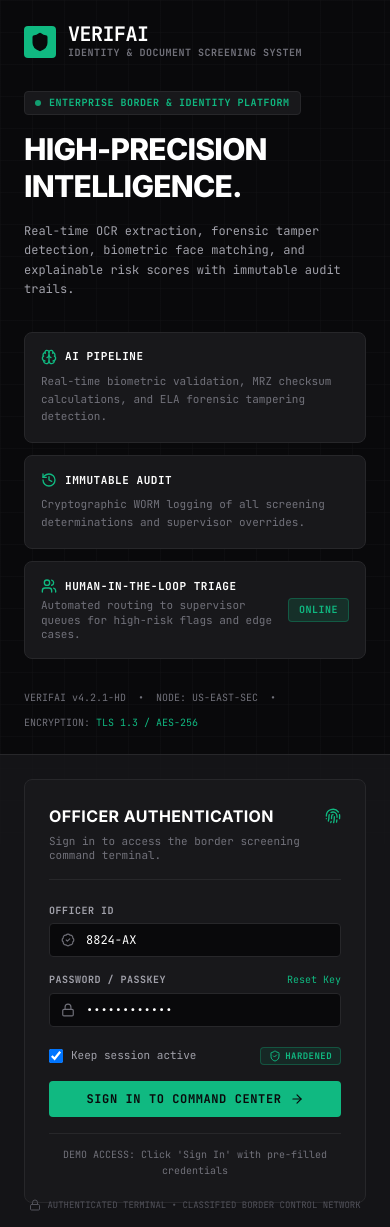
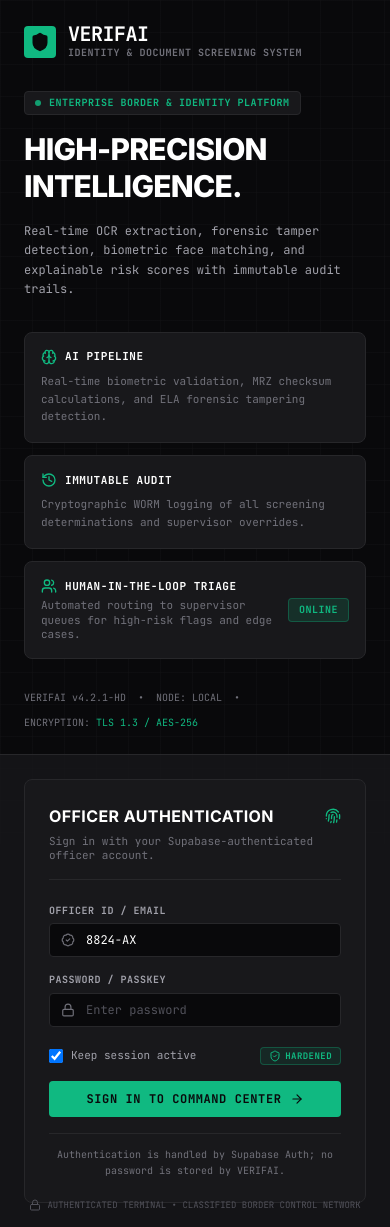
Before and after one commit to singhyuvrajrana2008-lang/ai-document-screening-system, a React (Vite) app in the folder frontend/: page / in a window 390 px wide. Built offline with nearby package versions, Linux system fonts and the light colour scheme; no server answers.

Commit message:
fix: replace simulated login with real Supabase authentication UI

```diff
--- a/frontend/src/components/Screens/AuthScreen.tsx
+++ b/frontend/src/components/Screens/AuthScreen.tsx
@@ -1,261 +1,74 @@
 import React, { useState } from 'react';
-import {
-  Shield,
-  ShieldCheck,
-  Brain,
-  History,
-  Users,
-  BadgeCheck,
-  Lock,
-  ArrowRight,
-  Check,
-  KeyRound,
-  Fingerprint
-} from 'lucide-react';
+import { Shield, ShieldCheck, Brain, History, Users, BadgeCheck, Lock, ArrowRight, Fingerprint } from 'lucide-react';
+import { signInOfficer } from '../../services/api';
 
-interface AuthScreenProps {
-  onLoginSuccess: () => void;
-}
+interface AuthScreenProps { onLoginSuccess: () => void; }
 
 export const AuthScreen: React.FC<AuthScreenProps> = ({ onLoginSuccess }) => {
   const [officerId, setOfficerId] = useState('8824-AX');
-  const [password, setPassword] = useState('••••••••••••');
+  const [password, setPassword] = useState('');
   const [rememberSession, setRememberSession] = useState(true);
   const [isLoading, setIsLoading] = useState(false);
   const [authStage, setAuthStage] = useState('');
+  const [error, setError] = useState('');
 
-  const handleSubmit = (e: React.FormEvent) => {
+  const handleSubmit = async (e: React.FormEvent) => {
     e.preventDefault();
     setIsLoading(true);
+    setError('');
     setAuthStage('VERIFYING CREDENTIALS...');
-
-    setTimeout(() => {
-      setAuthStage('ESTABLISHING ENCRYPTED TLS 1.3 SESSION...');
-    }, 350);
-
-    setTimeout(() => {
+    try {
+      await signInOfficer(officerId, password, rememberSession);
       setAuthStage('AUTHORIZED. ACCESS GRANTED.');
-    }, 750);
-
-    setTimeout(() => {
+      setTimeout(onLoginSuccess, 250);
+    } catch (err) {
+      setError(err instanceof Error ? err.message : 'Authentication failed.');
       setIsLoading(false);
-      onLoginSuccess();
-    }, 1000);
+      setAuthStage('');
+    }
   };
 
   return (
     <div className="relative min-h-screen bg-[#09090B] text-[#A1A1AA] antialiased overflow-x-hidden flex flex-col md:flex-row w-full font-mono text-xs selection:bg-[#10B981] selection:text-[#09090B]">
-      {/* Background Grid */}
-      <div className="fixed inset-0 grid-bg opacity-40 pointer-events-none z-0"></div>
-
-      {/* Main Content Container */}
+      <div className="fixed inset-0 grid-bg opacity-40 pointer-events-none z-0" />
       <div className="relative z-10 min-h-screen flex flex-col md:flex-row w-full">
-        {/* Left Column: Brand & Capabilities */}
         <div className="w-full md:w-7/12 lg:w-3/5 p-6 md:p-12 lg:p-16 flex flex-col justify-between">
-          {/* Brand Header */}
           <div className="flex items-center gap-3">
-            <div className="w-8 h-8 rounded bg-[#10B981] flex items-center justify-center">
-              <Shield className="w-5 h-5 text-[#09090B] fill-current" />
-            </div>
-            <div>
-              <h1 className="text-xl font-bold tracking-tight text-white font-mono leading-none">
-                VERIFAI
-              </h1>
-              <p className="text-[10px] font-bold tracking-wider text-[#71717A] uppercase mt-0.5">
-                IDENTITY &amp; DOCUMENT SCREENING SYSTEM
-              </p>
+            <div className="w-8 h-8 rounded bg-[#10B981] flex items-center justify-center"><Shield className="w-5 h-5 text-[#09090B] fill-current" /></div>
+            <div><h1 className="text-xl font-bold tracking-tight text-white leading-none">VERIFAI</h1><p className="text-[10px] font-bold tracking-wider text-[#71717A] uppercase mt-0.5">IDENTITY &amp; DOCUMENT SCREENING SYSTEM</p></div>
+          </div>
+          <div className="my-8 md:my-12 max-w-xl">
+            <div className="inline-flex items-center gap-2 px-2.5 py-1 mb-4 rounded bg-[#18181B] border border-[#27272A] text-[#10B981] text-[10px] font-bold tracking-wider"><span className="w-1.5 h-1.5 rounded-full bg-[#10B981] animate-pulse" />ENTERPRISE BORDER &amp; IDENTITY PLATFORM</div>
+            <h2 className="text-3xl md:text-4xl font-extrabold text-white tracking-tight mb-4 leading-tight font-sans">HIGH-PRECISION INTELLIGENCE.</h2>
+            <p className="text-xs md:text-sm text-[#A1A1AA] leading-relaxed mb-8">Real-time OCR extraction, forensic tamper detection, biometric face matching, and explainable risk scores with immutable audit trails.</p>
+            <div className="grid grid-cols-1 md:grid-cols-2 gap-3">
+              <Capability icon={<Brain className="w-4 h-4 text-[#10B981]" />} title="AI PIPELINE" text="Real-time biometric validation, MRZ checksum calculations, and ELA forensic tampering detection." />
+              <Capability icon={<History className="w-4 h-4 text-[#10B981]" />} title="IMMUTABLE AUDIT" text="Cryptographic WORM logging of all screening determinations and supervisor overrides." />
+              <div className="bg-[#18181B] border border-[#27272A] p-4 rounded-lg md:col-span-2 flex items-center justify-between"><div><div className="flex items-center gap-2 mb-1"><Users className="w-4 h-4 text-[#10B981]" /><span className="text-[11px] font-bold tracking-wider text-white uppercase">HUMAN-IN-THE-LOOP TRIAGE</span></div><p className="text-[11px] text-[#71717A]">Automated routing to supervisor queues for high-risk flags and edge cases.</p></div><div className="flex items-center gap-1.5 bg-[#10B981]/15 border border-[#10B981]/30 px-2.5 py-1 rounded text-[#10B981]"><span className="text-[10px] font-bold tracking-wider">ONLINE</span></div></div>
             </div>
           </div>
-
-          {/* Value Proposition */}
-          <div className="my-8 md:my-12 max-w-xl">
-            <div className="inline-flex items-center gap-2 px-2.5 py-1 mb-4 rounded bg-[#18181B] border border-[#27272A] text-[#10B981] text-[10px] font-bold tracking-wider">
-              <span className="w-1.5 h-1.5 rounded-full bg-[#10B981] animate-pulse"></span>
-              ENTERPRISE BORDER &amp; IDENTITY PLATFORM
-            </div>
-            <h2 className="text-3xl md:text-4xl font-extrabold text-white tracking-tight mb-4 leading-tight font-sans">
-              HIGH-PRECISION INTELLIGENCE.
-            </h2>
-            <p className="text-xs md:text-sm text-[#A1A1AA] leading-relaxed mb-8">
-              Real-time OCR extraction, forensic tamper detection, biometric face matching, and explainable risk scores with immutable audit trails.
-            </p>
-
-            {/* Capability Cards (Bento layout) */}
-            <div className="grid grid-cols-1 md:grid-cols-2 gap-3">
-              <div className="bg-[#18181B] border border-[#27272A] p-4 rounded-lg">
-                <div className="flex items-center gap-2 mb-2">
-                  <Brain className="w-4 h-4 text-[#10B981]" />
-                  <span className="text-[11px] font-bold tracking-wider text-white uppercase">
-                    AI PIPELINE
-                  </span>
-                </div>
-                <p className="text-[11px] text-[#71717A] leading-relaxed">
-                  Real-time biometric validation, MRZ checksum calculations, and ELA forensic tampering detection.
-                </p>
-              </div>
-
-              <div className="bg-[#18181B] border border-[#27272A] p-4 rounded-lg">
-                <div className="flex items-center gap-2 mb-2">
-                  <History className="w-4 h-4 text-[#10B981]" />
-                  <span className="text-[11px] font-bold tracking-wider text-white uppercase">
-                    IMMUTABLE AUDIT
-                  </span>
-                </div>
-                <p className="text-[11px] text-[#71717A] leading-relaxed">
-                  Cryptographic WORM logging of all screening determinations and supervisor overrides.
-                </p>
-              </div>
-
-              <div className="bg-[#18181B] border border-[#27272A] p-4 rounded-lg md:col-span-2 flex items-center justify-between">
-                <div>
-                  <div className="flex items-center gap-2 mb-1">
-                    <Users className="w-4 h-4 text-[#10B981]" />
-                    <span className="text-[11px] font-bold tracking-wider text-white uppercase">
-                      HUMAN-IN-THE-LOOP TRIAGE
-                    </span>
-                  </div>
-                  <p className="text-[11px] text-[#71717A]">
-                    Automated routing to supervisor queues for high-risk flags and edge cases.
-                  </p>
-                </div>
-
-                <div className="flex items-center gap-1.5 bg-[#10B981]/15 border border-[#10B981]/30 px-2.5 py-1 rounded text-[#10B981]">
-                  <span className="text-[10px] font-bold tracking-wider">ONLINE</span>
-                </div>
-              </div>
-            </div>
-          </div>
-
-          {/* Footer Info */}
-          <div className="text-[10px] text-[#71717A] flex flex-wrap gap-3 items-center">
-            <span>VERIFAI v4.2.1-HD</span>
-            <span>•</span>
-            <span>NODE: US-EAST-SEC</span>
-            <span>•</span>
-            <span>ENCRYPTION: <span className="text-[#10B981]">TLS 1.3 / AES-256</span></span>
-          </div>
+          <div className="text-[10px] text-[#71717A] flex flex-wrap gap-3 items-center"><span>VERIFAI v4.2.1-HD</span><span>•</span><span>NODE: LOCAL</span><span>•</span><span>ENCRYPTION: <span className="text-[#10B981]">TLS 1.3 / AES-256</span></span></div>
         </div>
 
-        {/* Right Column: Login Card */}
         <div className="w-full md:w-5/12 lg:w-2/5 bg-[#18181B]/80 border-t md:border-t-0 md:border-l border-[#27272A] flex items-center justify-center p-6 md:p-8 relative">
           <div className="w-full max-w-md bg-[#18181B] border border-[#27272A] rounded-lg p-6 md:p-8 relative">
-            {/* Header */}
-            <div className="mb-6 border-b border-[#27272A] pb-4">
-              <div className="flex items-center justify-between mb-1.5">
-                <h3 className="text-base font-bold text-white font-sans tracking-wide">
-                  OFFICER AUTHENTICATION
-                </h3>
-                <Fingerprint className="w-4 h-4 text-[#10B981]" />
-              </div>
-              <p className="text-[11px] text-[#71717A]">
-                Sign in to access the border screening command terminal.
-              </p>
-            </div>
-
-            {/* Form */}
+            <div className="mb-6 border-b border-[#27272A] pb-4"><div className="flex items-center justify-between mb-1.5"><h3 className="text-base font-bold text-white font-sans tracking-wide">OFFICER AUTHENTICATION</h3><Fingerprint className="w-4 h-4 text-[#10B981]" /></div><p className="text-[11px] text-[#71717A]">Sign in with your Supabase-authenticated officer account.</p></div>
             <form onSubmit={handleSubmit} className="space-y-4">
-              {/* Officer ID */}
-              <div>
-                <label className="block text-[10px] font-bold tracking-wider text-[#A1A1AA] uppercase mb-1.5" htmlFor="officer-id">
-                  Officer ID
-                </label>
-                <div className="relative">
-                  <BadgeCheck className="w-3.5 h-3.5 absolute left-3 top-1/2 -translate-y-1/2 text-[#71717A]" />
-                  <input
-                    id="officer-id"
-                    type="text"
-                    required
-                    value={officerId}
-                    onChange={(e) => setOfficerId(e.target.value)}
-                    placeholder="e.g. 8824-AX"
-                    className="w-full bg-[#09090B] border border-[#27272A] rounded pl-9 pr-3 py-2 text-xs text-white placeholder:text-[#52525B] focus:border-[#3F3F46] focus:outline-none transition-colors"
-                  />
-                </div>
-              </div>
-
-              {/* Password */}
-              <div>
-                <div className="flex justify-between items-center mb-1.5">
-                  <label className="block text-[10px] font-bold tracking-wider text-[#A1A1AA] uppercase" htmlFor="password">
-                    Password / Passkey
-                  </label>
-                  <button
-                    type="button"
-                    onClick={() => alert('Password reset token dispatched to officer hardware key.')}
-                    className="text-[10px] text-[#10B981] hover:underline cursor-pointer"
-                  >
-                    Reset Key
-                  </button>
-                </div>
-                <div className="relative">
-                  <Lock className="w-3.5 h-3.5 absolute left-3 top-1/2 -translate-y-1/2 text-[#71717A]" />
-                  <input
-                    id="password"
-                    type="password"
-                    required
-                    value={password}
-                    onChange={(e) => setPassword(e.target.value)}
-                    placeholder="••••••••"
-                    className="w-full bg-[#09090B] border border-[#27272A] rounded pl-9 pr-3 py-2 text-xs text-white placeholder:text-[#52525B] focus:border-[#3F3F46] focus:outline-none transition-colors"
-                  />
-                </div>
-              </div>
-
-              {/* Options Row */}
-              <div className="flex items-center justify-between pt-1">
-                <label className="flex items-center gap-2 cursor-pointer select-none">
-                  <input
-                    type="checkbox"
-                    checked={rememberSession}
-                    onChange={(e) => setRememberSession(e.target.checked)}
-                    className="rounded border-[#27272A] bg-[#09090B] text-[#10B981] focus:ring-0 w-3.5 h-3.5"
-                  />
-                  <span className="text-[11px] text-[#A1A1AA]">Keep session active</span>
-                </label>
-
-                <div className="flex items-center gap-1 px-2 py-0.5 rounded bg-[#10B981]/10 border border-[#10B981]/30 text-[#10B981]">
-                  <ShieldCheck className="w-3 h-3" />
-                  <span className="text-[9px] font-bold tracking-wider">HARDENED</span>
-                </div>
-              </div>
-
-              {/* Submit Button */}
-              <button
-                type="submit"
-                disabled={isLoading}
-                className="w-full bg-[#10B981] hover:bg-[#34D399] text-[#09090B] font-bold text-xs tracking-wider uppercase py-2.5 rounded transition-colors active:scale-[0.99] flex items-center justify-center gap-2 disabled:opacity-70 cursor-pointer mt-2"
-              >
-                {isLoading ? (
-                  <div className="flex items-center gap-2">
-                    <div className="w-3.5 h-3.5 border-2 border-[#09090B] border-t-transparent rounded-full animate-spin"></div>
-                    <span>{authStage || 'AUTHENTICATING...'}</span>
-                  </div>
-                ) : (
-                  <>
-                    <span>SIGN IN TO COMMAND CENTER</span>
-                    <ArrowRight className="w-3.5 h-3.5" />
-                  </>
-                )}
-              </button>
+              <div><label className="block text-[10px] font-bold tracking-wider text-[#A1A1AA] uppercase mb-1.5" htmlFor="officer-id">Officer ID / Email</label><div className="relative"><BadgeCheck className="w-3.5 h-3.5 absolute left-3 top-1/2 -translate-y-1/2 text-[#71717A]" /><input id="officer-id" type="text" required value={officerId} onChange={(e) => setOfficerId(e.target.value)} placeholder="8824-AX or officer@example.com" className="w-full bg-[#09090B] border border-[#27272A] rounded pl-9 pr-3 py-2 text-xs text-white placeholder:text-[#52525B] focus:border-[#3F3F46] focus:outline-none transition-colors" /></div></div>
+              <div><label className="block text-[10px] font-bold tracking-wider text-[#A1A1AA] uppercase mb-1.5" htmlFor="password">Password / Passkey</label><div className="relative"><Lock className="w-3.5 h-3.5 absolute left-3 top-1/2 -translate-y-1/2 text-[#71717A]" /><input id="password" type="password" required value={password} onChange={(e) => setPassword(e.target.value)} placeholder="Enter password" className="w-full bg-[#09090B] border border-[#27272A] rounded pl-9 pr-3 py-2 text-xs text-white placeholder:text-[#52525B] focus:border-[#3F3F46] focus:outline-none transition-colors" /></div></div>
+              <div className="flex items-center justify-between pt-1"><label className="flex items-center gap-2 cursor-pointer select-none"><input type="checkbox" checked={rememberSession} onChange={(e) => setRememberSession(e.target.checked)} className="rounded border-[#27272A] bg-[#09090B] text-[#10B981] focus:ring-0 w-3.5 h-3.5" /><span className="text-[11px] text-[#A1A1AA]">Keep session active</span></label><div className="flex items-center gap-1 px-2 py-0.5 rounded bg-[#10B981]/10 border border-[#10B981]/30 text-[#10B981]"><ShieldCheck className="w-3 h-3" /><span className="text-[9px] font-bold tracking-wider">HARDENED</span></div></div>
+              {error && <div role="alert" className="rounded border border-red-500/30 bg-red-500/10 px-3 py-2 text-[11px] leading-relaxed text-red-300">{error}</div>}
+              <button type="submit" disabled={isLoading} className="w-full bg-[#10B981] hover:bg-[#34D399] text-[#09090B] font-bold text-xs tracking-wider uppercase py-2.5 rounded transition-colors active:scale-[0.99] flex items-center justify-center gap-2 disabled:opacity-70 cursor-pointer mt-2">{isLoading ? <><div className="w-3.5 h-3.5 border-2 border-[#09090B] border-t-transparent rounded-full animate-spin" /><span>{authStage || 'AUTHENTICATING...'}</span></> : <><span>SIGN IN TO COMMAND CENTER</span><ArrowRight className="w-3.5 h-3.5" /></>}</button>
             </form>
-
-            {/* Quick Demo Credentials Hint */}
-            <div className="mt-4 pt-3 border-t border-[#27272A] text-center">
-              <span className="text-[10px] text-[#71717A]">
-                DEMO ACCESS: Click &apos;Sign In&apos; with pre-filled credentials
-              </span>
-            </div>
+            <div className="mt-4 pt-3 border-t border-[#27272A] text-center"><span className="text-[10px] text-[#71717A]">Authentication is handled by Supabase Auth; no password is stored by VERIFAI.</span></div>
           </div>
-
-          {/* Bottom Security Label */}
-          <div className="absolute bottom-4 w-full text-center px-6">
-            <p className="text-[9px] text-[#52525B] flex items-center justify-center gap-1.5">
-              <Lock className="w-3 h-3" />
-              AUTHENTICATED TERMINAL • CLASSIFIED BORDER CONTROL NETWORK
-            </p>
-          </div>
+          <div className="absolute bottom-4 w-full text-center px-6"><p className="text-[9px] text-[#52525B] flex items-center justify-center gap-1.5"><Lock className="w-3 h-3" />AUTHENTICATED TERMINAL • CLASSIFIED BORDER CONTROL NETWORK</p></div>
         </div>
       </div>
     </div>
   );
 };
+
+const Capability: React.FC<{ icon: React.ReactNode; title: string; text: string }> = ({ icon, title, text }) => (
+  <div className="bg-[#18181B] border border-[#27272A] p-4 rounded-lg"><div className="flex items-center gap-2 mb-2">{icon}<span className="text-[11px] font-bold tracking-wider text-white uppercase">{title}</span></div><p className="text-[11px] text-[#71717A] leading-relaxed">{text}</p></div>
+);
```
